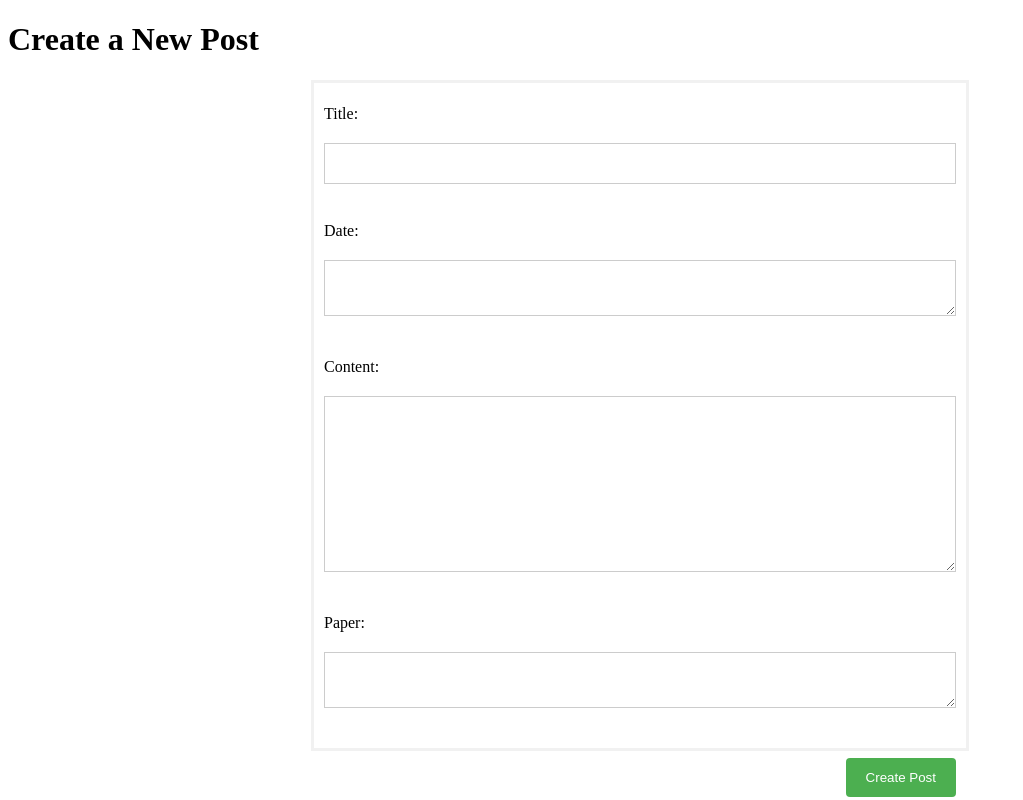
After one commit to emmermarcell/Personal_Blog, a Flask app: page /new in a window 1280 px wide. The commit adds this page. Shown: the whole page, without its empty margins (0-1023 px from the left). Run offline with Flask 3, Linux system fonts and the light colour scheme.

Commit message:
Version 1.: Posts are now contained in a posts.json file. Created a new_post function that lets me make new posts on a website by writing /new at the end of the URL. Similarly I can edit posts with /edit/id and delete posts by /delete/id commands.

```diff
--- a/app.py
+++ b/app.py
@@ -1,49 +1,89 @@
-from flask import Flask, render_template
-from datetime import datetime
+from flask import Flask, render_template, request, redirect
+import json
 
-posts = [
-    {'id': 1,
-     'date_posted': datetime(2023, 4, 3),
-     'title': 'BSc Thesis - Investigation of coupled oscillators using entanglement theory',
-     'content': 'In this work, we investigate the quantum entanglement of two coupled harmonic oscillators represented by an so(2,1) symmetric Hamiltonian operator, displaying a dependence on two parameters. Changing the parameters, we explore the geometry of the upper sheet of a two sheeted hyperboloid, and for each point, we determine the entanglement entropy of the system. A special elaboration of the entanglement of the vacuum state shows, that it depends on the geodesic lenghts of the curve traversed in parameter space. A change in the external parameters evolves the vacuum state to a squeezed one playing an important role in quantum optics. Traversing paths in the hyperboloid we also study the entanglement properties of separable and excited states. The paper is hungarian, but it is still an interesting topic, so I included it on my page.',
-     'paper': '../static/papers/BSc_Szakdoga.pdf'},
-    {'id': 2,
-     'date_posted': datetime(2023, 4, 3),
-     'title': 'Remarkable representations of the 2 + 2 de sitter group',
-     'content': 'A paper I have been working on for a while under my professor, Péter Lévay. We have been investigating the different oscillator realisations of the AdS3 space. It is not a complete paper, more like a collection of thoughts, but it gives an idea about the working habits and the mindset of theoretical physicists when they work on a problem.',
-     'paper': '../static/papers/Remarkable_representation_of_SU22.pdf'},
-    {'id': 3,
-     'date_posted': datetime(2023, 4, 3),
-     'title': 'Quantum Geometric Tensor of the SU(1,1) and SU(2) groups',
-     'content': 'Yet another unfinished paper, this time about the QGT of oscillator systems with different symmetries. Namely SU(1,1) and SU(2). ChatGPT gives the following definition for QGTs: The quantum geometric tensor is a mathematical object that characterizes the geometry of quantum systems, particularly in the context of entanglement. Its real and imaginary parts respectively measure the local curvature and non-local holonomy of the quantum state space. The concept of the quantum geometric tensor was introduced by Kitaev and Preskill in their 2006 paper "Topological entanglement entropy", and has since been studied extensively in the field of quantum information and many-body physics. For example, Zhang, Chen, and Wang provided a comprehensive review of the quantum geometric tensor and its applications to the study of entanglement in pure quantum states in their 2012 paper "Quantum geometric tensor and entanglement of pure states". Additionally, Zhu, Lu, and Wang discussed the use of the quantum geometric tensor in the study of multipartite entangled states and its relation to the quantum Fisher information matrix in their 2014 paper "Quantum Fisher information matrix and quantum geometric tensor for multipartite entangled states".',
-     'paper': '../static/papers/QGT%20of%20SU11.pdf'},
-    {'id': 4,
-     'date_posted': datetime(2023, 4, 4),
-     'title': 'Introduction to Machine Learning',
-     'content': 'Machine learning is a topic I studied completely on my own. I tried out several forms of media including books, online courses, and youtube videos. I found books to be the most useful, but I also think that the best way to learn about it is to try out the things you read. A great introductory book that covers the mathematics and the scope of different ML algorithms if the The Hundred-Page Machine Learning Book" by Andriy Burkov. It covers a suprisingly broad range of topics despite it\'s length. But the book I found to be most useful is Hands-On Machine Learning with Scikit-Learn, Keras, and TensorFlow" by Aurélien Géron. It is a much lenghtier piece, but as it\'s name suggests, it covers all the necessary fields of ML including detailed coding examples. You need to have a foundation of Linear Algebra, Probability Theory and some basic Python knowledge to grasp it\'s content but I included some great resources for these topics as well. I recommend the following books: "Introduction to Linear Algebra" by Gilbert Strang, "Introduction to Probability" by Joseph K. Blitzstein and Jessica Hwang, and "Python for Data Analysis" by Wes McKinney. In the future I plan to upload some of my own projects to this blog so stay tuned!',
-        'paper': ''},
-]
+POSTS_FILE = r"static\posts.json"
 
-posts = posts[::-1] # reverse the order of the posts so the newest one is at te top
+
+def get_posts():
+    with open(POSTS_FILE) as f:
+        posts = json.load(f)
+        posts = posts[::-1]  # reverse the order of the posts so the newest one is at te top
+    return posts
+
+
+def save_posts(posts):
+    with open(POSTS_FILE, "w") as f:
+        json.dump(posts, f)
+
 
 app = Flask(__name__, template_folder='templates', static_folder='static')  # create the app
 
+
 @app.route('/')
 def home():
-    return render_template('home.html', posts=posts)
+    return render_template('home.html', posts=get_posts())
+
 
 @app.route('/interest-blog')
 def interest_blog():
     return render_template('interest_blog.html')
 
+
 @app.route('/study-blog')
 def study_blog():
     return render_template('study_blog.html')
 
+
 @app.route('/post/<int:post_id>')
 def post(post_id):
-    post = posts[-post_id]
+    post = get_posts()[-post_id]
     return render_template('post.html', post=post)
+
+
+@app.route("/edit/<int:index>")
+def edit_post(index):
+    posts = get_posts()
+    post = posts[-index]
+    return render_template("edit_post.html", post=post)
+
+
+@app.route("/save/<int:index>", methods=["POST"])
+def save_post(index):
+    posts = get_posts()
+    post = posts[-index]
+    post["title"] = request.form["title"]
+    post["date_posted"] = request.form["date_posted"]
+    post["content"] = request.form["content"]
+    post["paper"] = request.form["paper"]
+    save_posts(posts)
+    return redirect("/")
+
+
+@app.route("/new", methods=["GET", "POST"])
+def new_post():
+    if request.method == "POST":
+        title = request.form["title"]
+        date_posted = request.form["date_posted"]
+        content = request.form["content"]
+        paper = request.form["paper"]
+        posts = get_posts()
+        post = {"id": str(len(posts)+1), "date_posted": date_posted, "title": title, "content": content, "paper": paper}
+        posts.append(post)
+        # Replace with your database or file storage system
+        with open(POSTS_FILE, "w") as f:
+            json.dump(posts, f)
+        return redirect("/")
+    else:
+        return render_template("new_post.html")
+
+
+@app.route("/delete/<int:index>")
+def delete_post(index):
+    posts = get_posts()
+    posts.pop(index-1)
+    save_posts(posts)
+    return redirect("/")
+
 
 if __name__ == '__main__':
     app.run(debug=True)
--- /dev/null
+++ b/static/styles/new_post.css
@@ -0,0 +1,58 @@
+/* Style the form container */
+form {
+  margin: auto;
+  width: 50%;
+  border: 3px solid #f1f1f1;
+  padding: 10px;
+}
+
+/* Style the input fields */
+input[type=text], input[type=password], textarea {
+  width: 100%;
+  padding: 12px 20px;
+  margin: 8px 0;
+  display: inline-block;
+  border: 1px solid #ccc;
+  box-sizing: border-box;
+}
+
+/* Style the submit button */
+input[type=submit] {
+  background-color: #4CAF50;
+  color: white;
+  padding: 12px 20px;
+  border: none;
+  border-radius: 4px;
+  cursor: pointer;
+  float: right;
+}
+
+/* Add a hover effect to the submit button */
+input[type=submit]:hover {
+  background-color: #45a049;
+}
+
+/* Add styles to the form labels */
+label {
+  padding: 12px 12px 12px 0;
+  display: inline-block;
+}
+
+/* Style the form container */
+.container {
+  border-radius: 5px;
+  background-color: #f2f2f2;
+  padding: 10px;
+}
+
+/* Style the alert box */
+.alert {
+  padding: 20px;
+  background-color: #f44336;
+  color: white;
+  margin-bottom: 15px;
+}
+
+#create-post-button {
+    margin-top: 20px;
+}
--- a/templates/home.html
+++ b/templates/home.html
@@ -22,7 +22,7 @@
                 <p class="card-text">{{ post.content[:100] }}...</p>
               </div>
               <div class="card-footer">
-                <small class="text-muted">{{ post.date_posted.strftime('%m/%d/%Y') }}</small>
+                <small class="text-muted">{{ post.date_posted }}</small>
               </div>
             </div>
           </div>
--- /dev/null
+++ b/templates/new_post.html
@@ -0,0 +1,22 @@
+<!DOCTYPE html>
+<html>
+  <head>
+    <title>Create a New Post</title>
+      <link rel="stylesheet" type="text/css" href="{{ url_for('static', filename='styles/new_post.css') }}">
+
+  </head>
+  <body>
+    <h1>Create a New Post</h1>
+    <form action="/new" method="POST">
+      <label for="title">Title:</label><br>
+      <input type="text" id="title" name="title"><br><br>
+        <label for="date_posted">Date:</label><br>
+      <textarea id="date_posted" name="date_posted"></textarea><br><br>
+      <label for="content">Content:</label><br>
+      <textarea id="content" name="content" rows="10" cols="50"></textarea><br><br>
+      <label for="paper">Paper:</label><br>
+      <textarea id="paper" name="paper"></textarea><br><br>
+        <input type="submit" id="create-post-button" value="Create Post">
+    </form>
+  </body>
+</html>
```
Also changed, not shown: posts.json (added, +1 -0 lines), static/posts.json (added, +1 -0 lines), templates/edit_post.html (added, +18 -0 lines), instance/blog.db (added).
